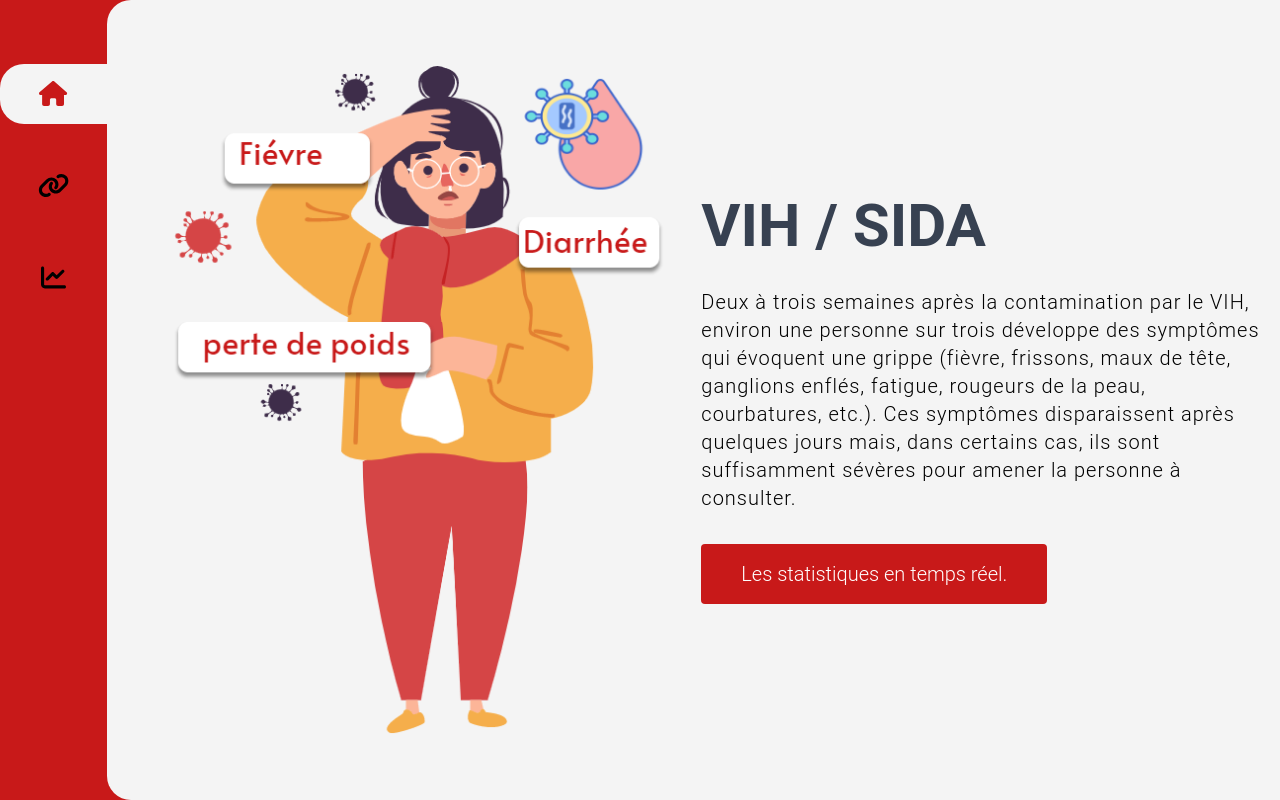
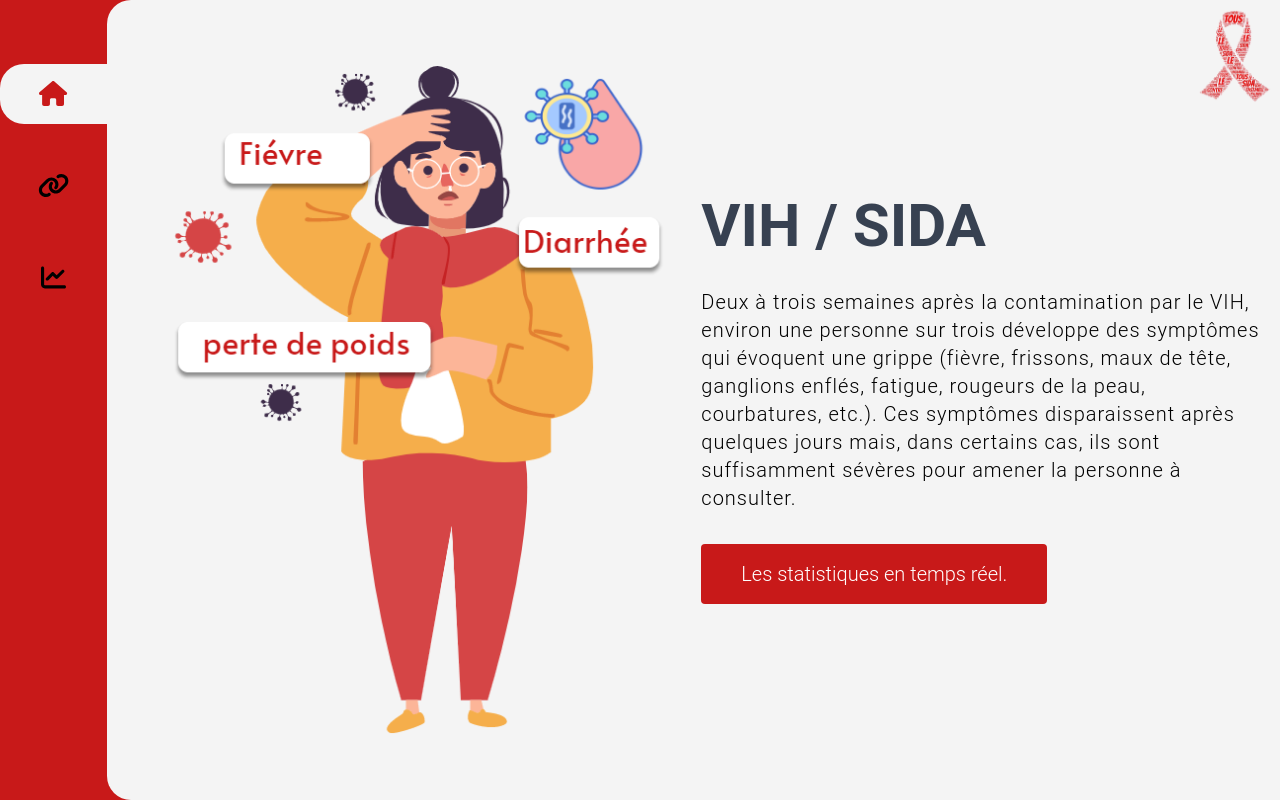
Before and after one commit to marvelbark2/sex-info, a Next.js app: page / in a window 1280 px wide. Built offline with nearby package versions, Linux system fonts and the light colour scheme.

Commit message:
Replace slugan by image

```diff
--- a/components/Layout.tsx
+++ b/components/Layout.tsx
@@ -1,4 +1,5 @@
 import type { ReactNode } from "react";
+import Image from "next/image";
 import Sidenav from "./partials/SideNav";
 
 function MobileSidenav() {
@@ -22,6 +23,15 @@ export default function Layout({ children }: { children: ReactNode }) {
                 </nav>
             </div>
 
+            <div className="absolute text-bloody-red top-2 right-2" >
+                <Image
+                    src="/assets/sida.png"
+                    alt="sida"
+                    width={75}
+                    height={75}
+                />
+            </div>
+
             <div className="flex flex-col lg:flex-row flex-wrap">
                 <div className="w-full lg:w-1/12 hidden lg:block">
                     <nav className="fixed w-1/12 h-screen bg-bloody-red" >
```
Also changed, not shown: public/assets/sida.png (added).
